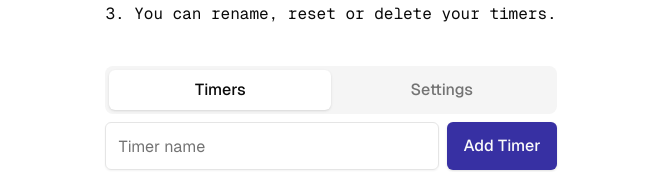
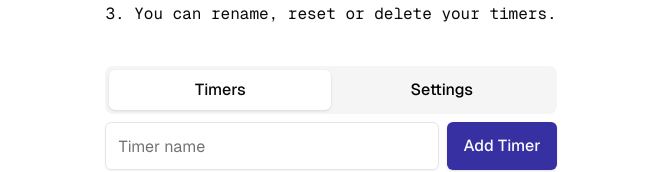
Before and after one commit to zackhanni/multitask-timer, a Next.js app: page / in a window 1280 px wide. Shown: the part 322-494 px from the top of the page, without its empty margins (309-969 px from the left). Built offline with nearby package versions, Linux system fonts and the light colour scheme.

Commit message:
fixed poor contrast

```diff
--- a/components/Stopwatches.tsx
+++ b/components/Stopwatches.tsx
@@ -134,7 +134,7 @@ export default function Stopwatches() {
           <TabsTrigger value="timers" className="h-10 text-base">
             Timers
           </TabsTrigger>
-          <TabsTrigger value="settings" className="h-10 text-base">
+          <TabsTrigger value="settings" className="h-10 text-base text-black">
             Settings
           </TabsTrigger>
         </TabsList>
```
